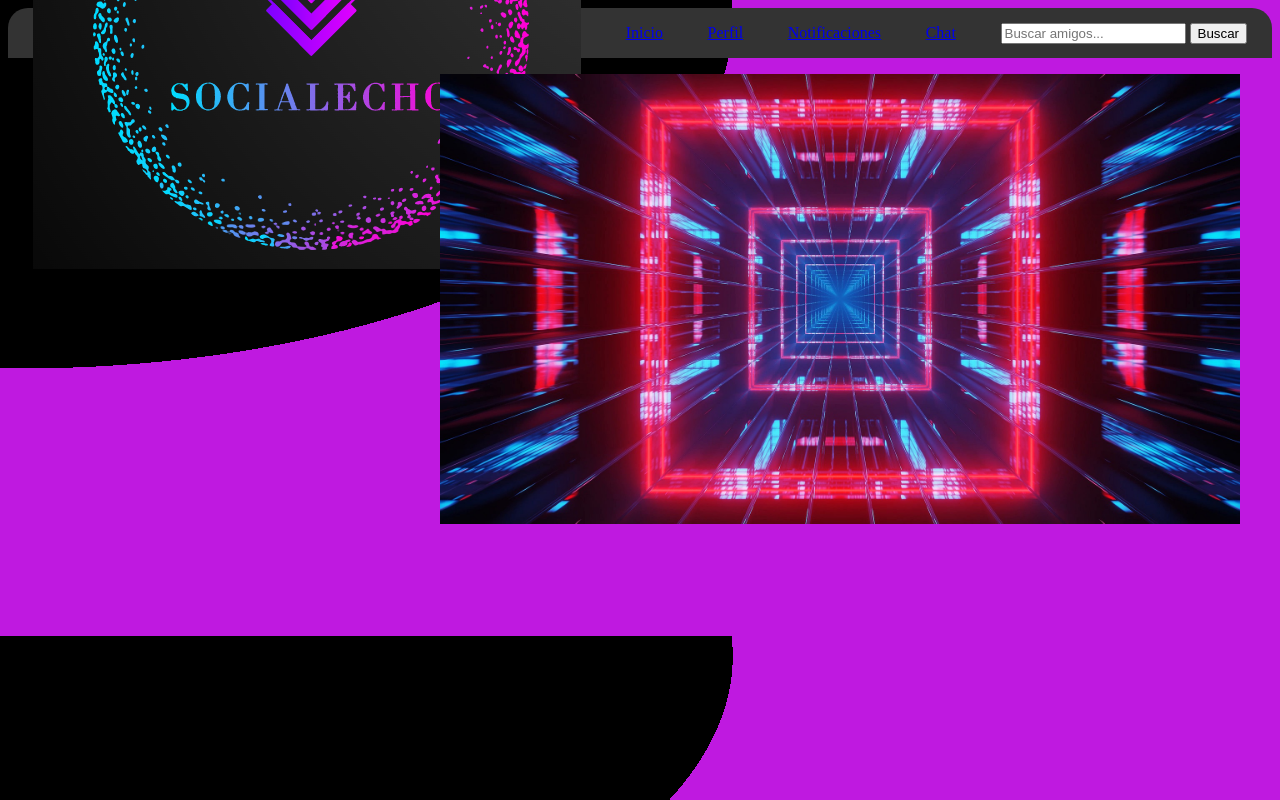
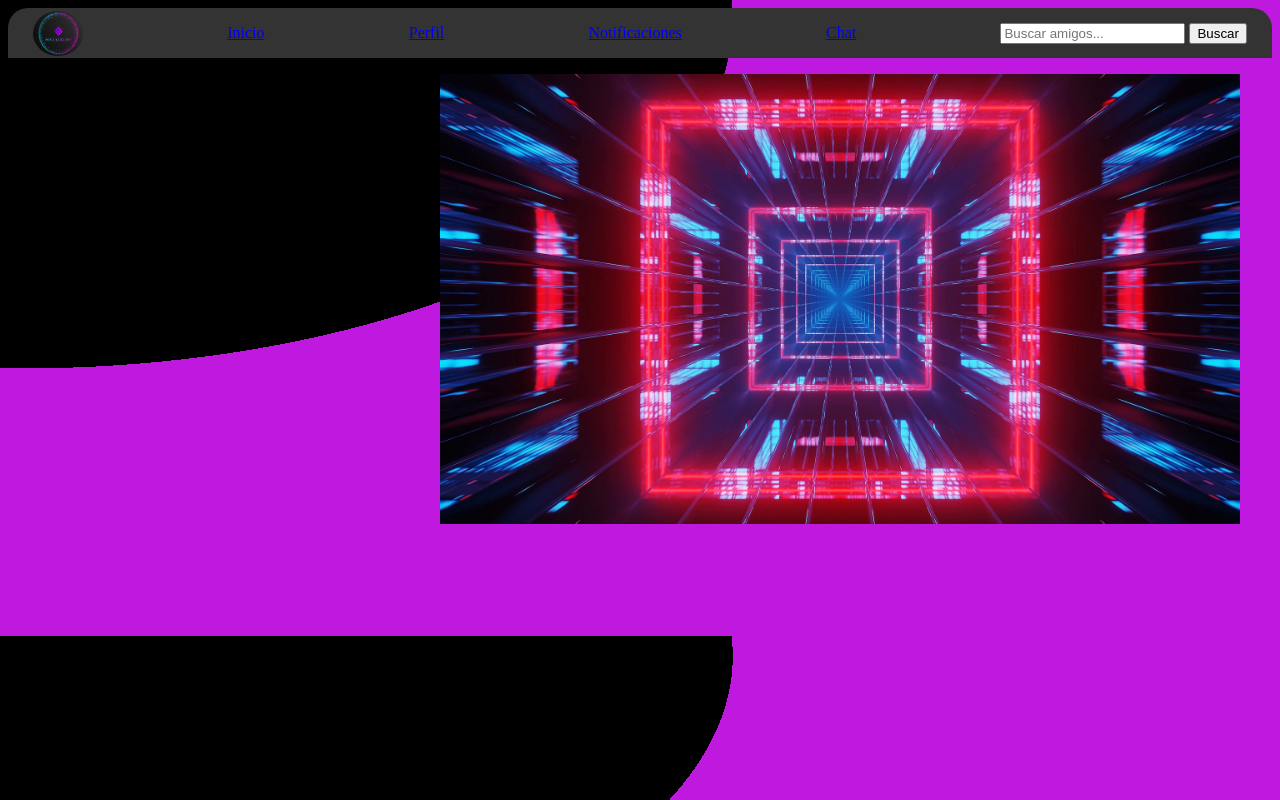
Before and after one commit to carmenFRP/cazacucarlos.github.io, a plain HTML site: page AAA PROYECTO LM/html/StoriesKiko.html in a window 1280 px wide. Drawn offline with Linux system fonts and the light colour scheme.

Commit message:
Update StoriesKiko.css

```diff
--- a/AAA PROYECTO LM/css/StoriesKiko.css
+++ b/AAA PROYECTO LM/css/StoriesKiko.css
@@ -49,3 +49,9 @@ nav {
 body {
     background-image: radial-gradient(at 20px 20px,  black 40%, rgba(238, 242, 0, 1) 20%, rgba(191, 25, 224, 1)40%);
 }
+
+.estilologo{
+    width: 50px;
+    height: 45px;
+    border-radius: 50%;
+}
```
